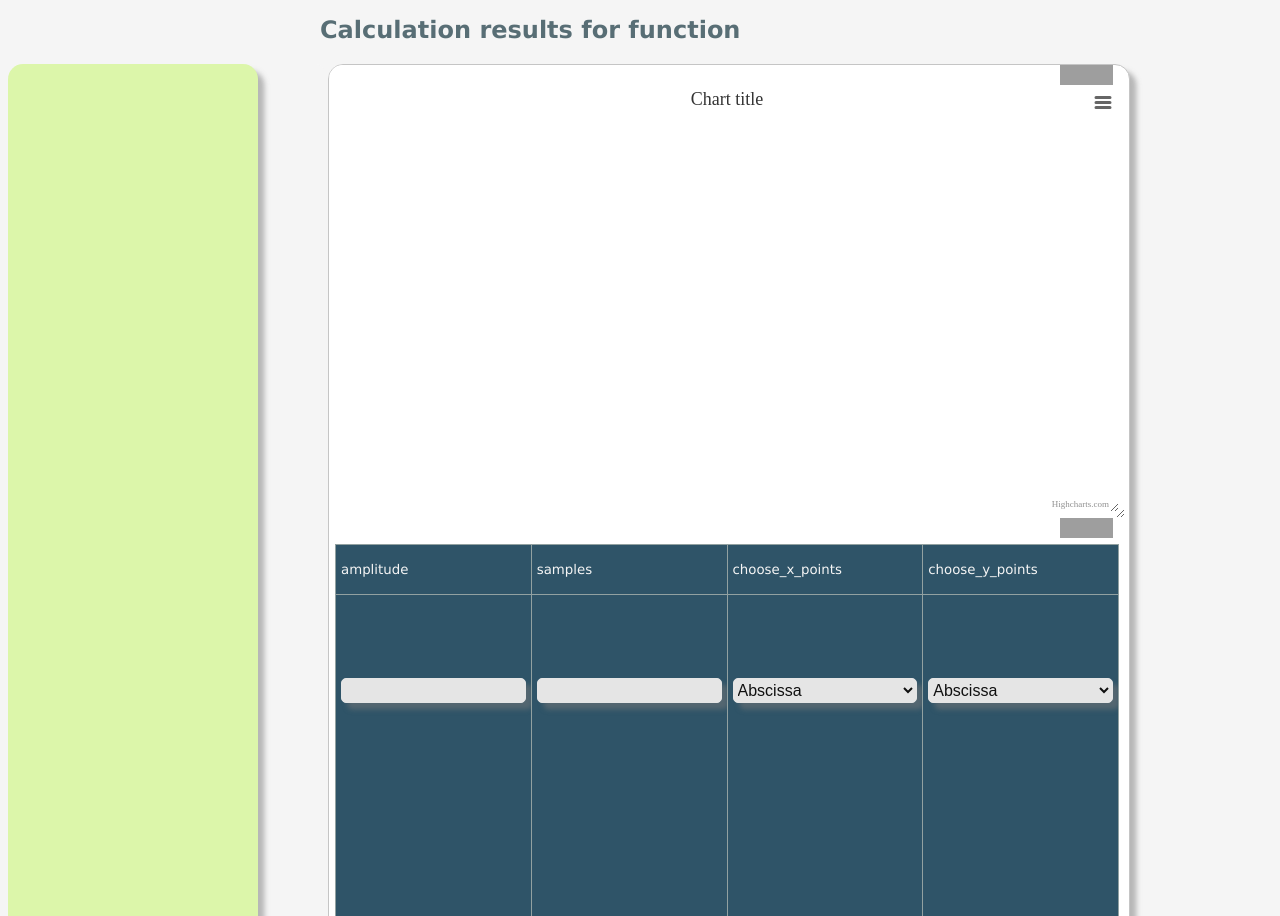
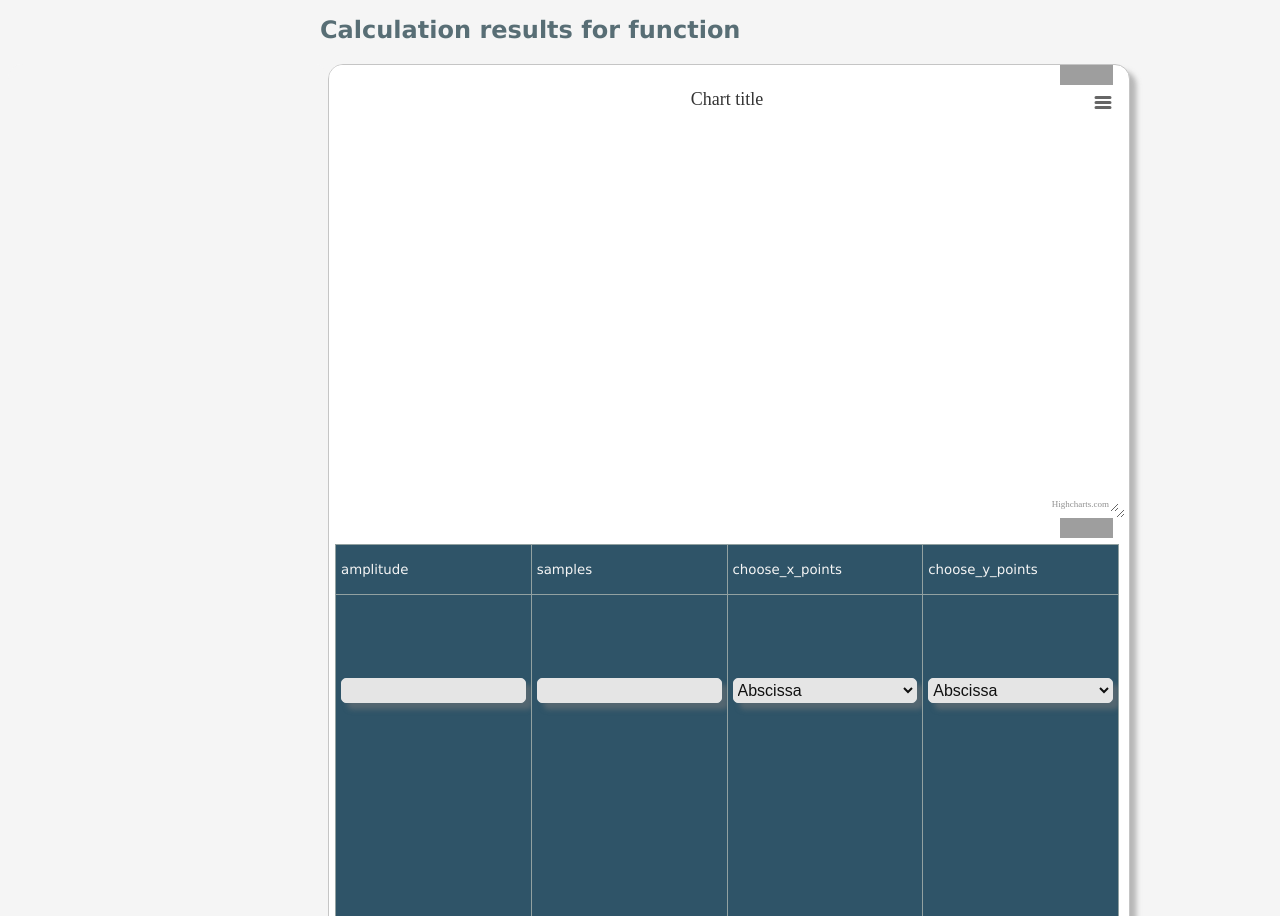
Before and after one commit to vetakim/Lucy, a Django app: template Lucy/ElfenLied/templates/lucyDJ/home.html in a window 1280 px wide. Run offline with Django 3.2, Linux system fonts and the light colour scheme; the template is opened without the code that fills it: values that come from a table or form of the project are taken from there, others are empty; parts of the project's set-up code (start-up, migrations or seed data) failed here and were passed over; grey boxes are pictures that could not be loaded.

Commit message:
Убрала тестовую зеленую панельку

```diff
--- a/Lucy/ElfenLied/templates/lucyDJ/base.html
+++ b/Lucy/ElfenLied/templates/lucyDJ/base.html
@@ -112,8 +112,13 @@ body {
             .leftspace {
                 display: inline;
                 float: left;
+                min-width: 10px;
+                max-height: 100%;
+                height: 1200px;
                 width: 25%;
+                height: 100%;
                 background-color: #f5f5f5;
+                overflow: hidden;
                 }
             .allspace {
                 position: absolute;
--- a/Lucy/ElfenLied/templates/lucyDJ/home.html
+++ b/Lucy/ElfenLied/templates/lucyDJ/home.html
@@ -135,11 +135,7 @@ $(function () {
 </script>
 
 <div id="allpace" class="allspace">
-    <div class="leftspace">
-        <div class="tests" id="testdiv">
-            {{ form.label }}
-        </div>
-    </div>
+    <div class="leftspace"> </div>
 
     </form>
     <div id="dbview" class="rubberblock">
```
